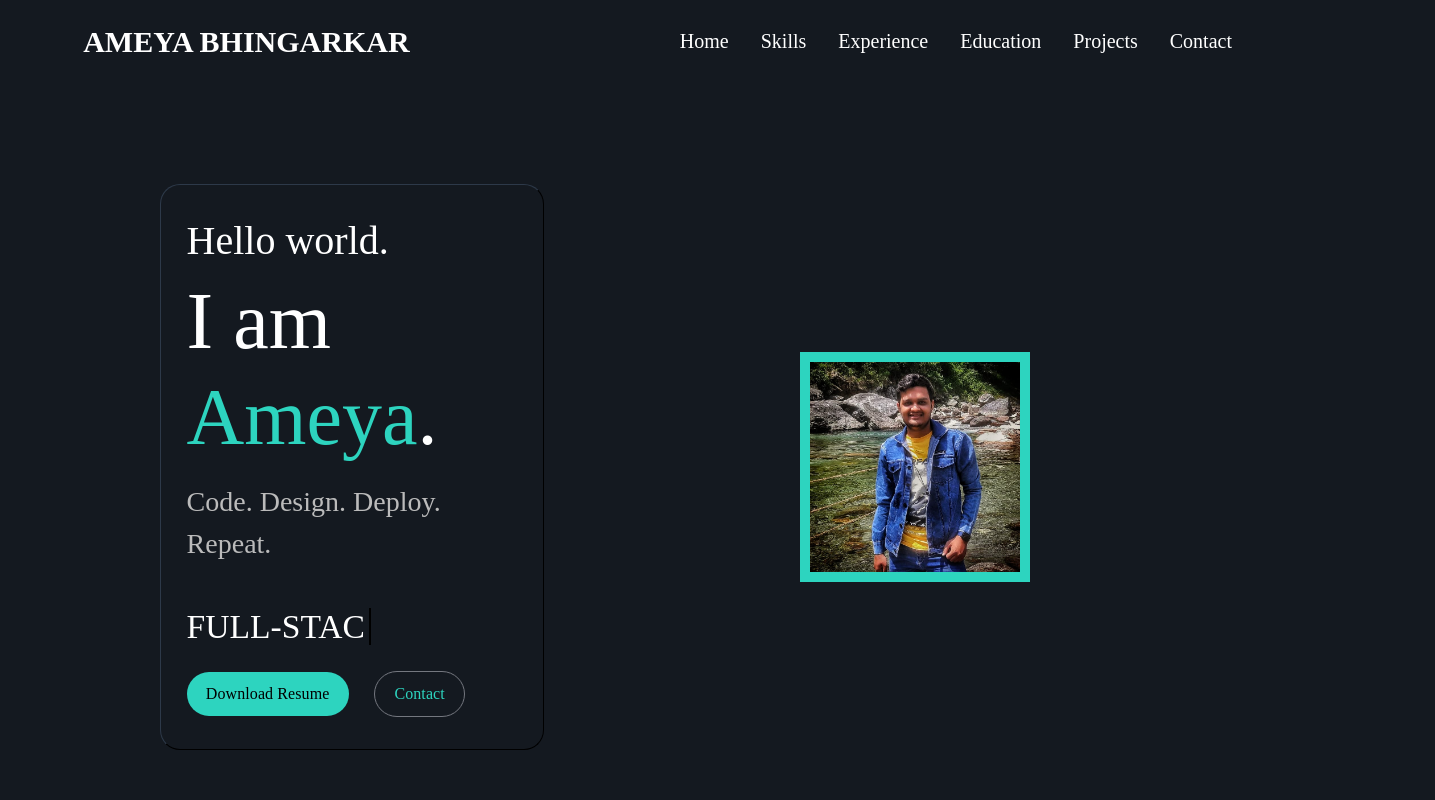
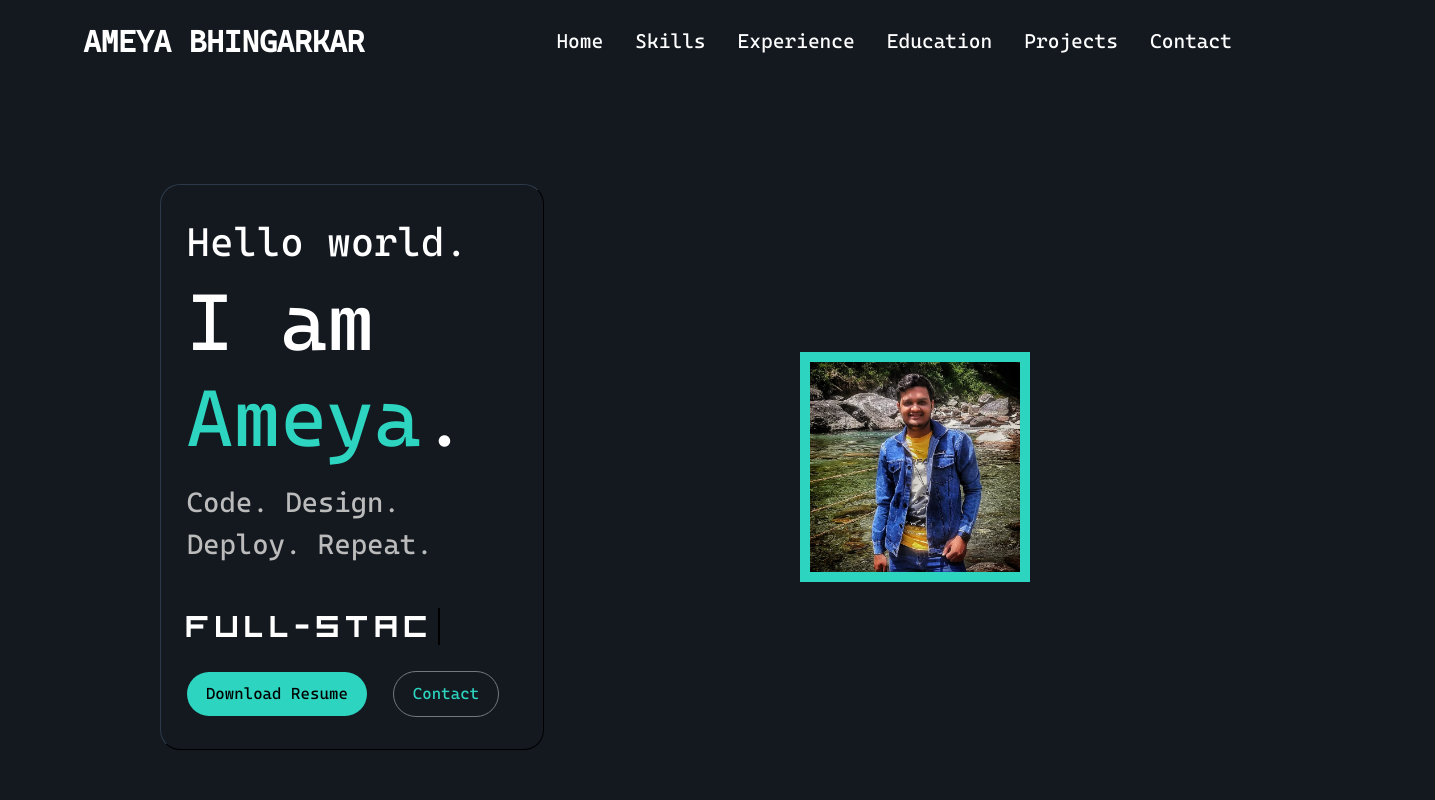
Before and after one commit to Ameya19/Portfolio, an Angular app: page / in a window 1280 px wide. Shown: the top 800 px of the page, 1435 px wide, since content can reach past the window. Built offline with nearby package versions, Linux system fonts and the light colour scheme.

Commit message:
Uncommented the font details in style.css

```diff
--- a/src/styles.css
+++ b/src/styles.css
@@ -11,7 +11,7 @@ html, body { height: 100%; }
 }
 
 
-/* @font-face {
+@font-face {
     font-family: 'Cascadia Code';
     src: url('assets/fonts/Cascadia/Cascadia.ttf') format('truetype');
     font-weight: normal;
@@ -23,4 +23,4 @@ html, body { height: 100%; }
     src: url('assets/fonts/Hoog/hoog0554.ttf') format('truetype');
     font-weight: normal;
     font-style: normal;
-} */
+}
```
